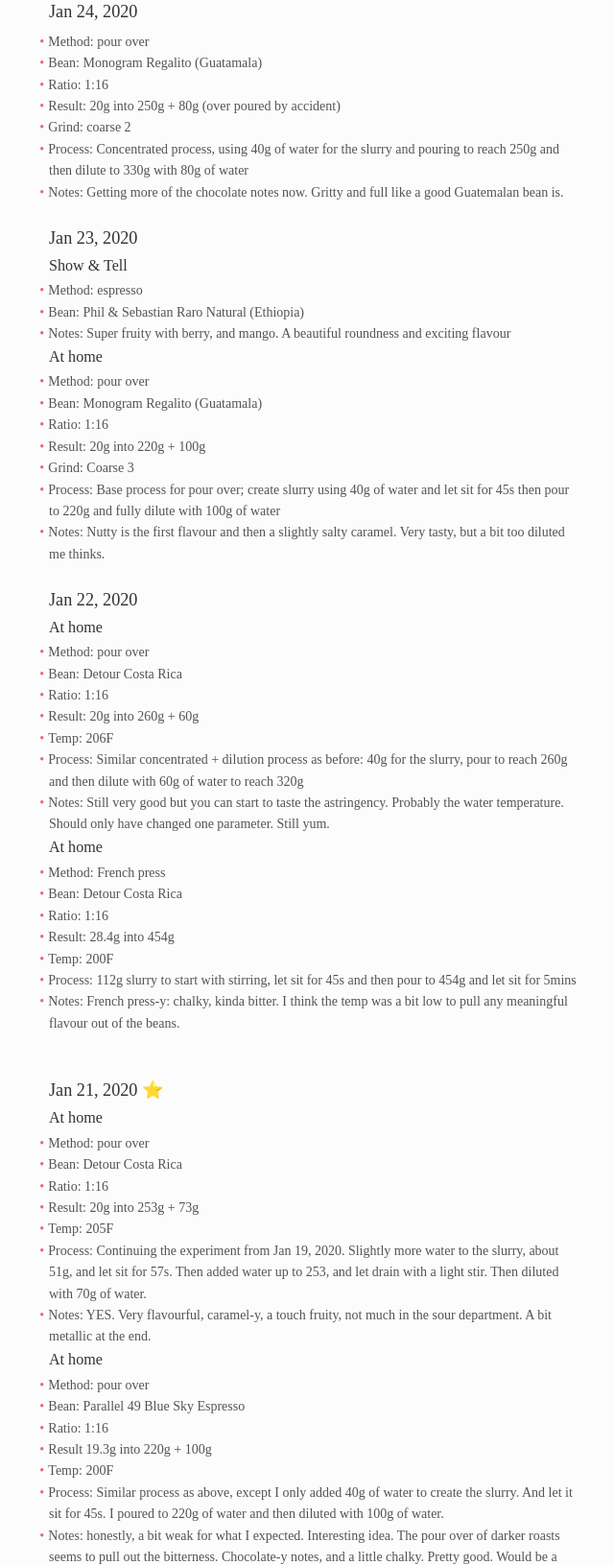
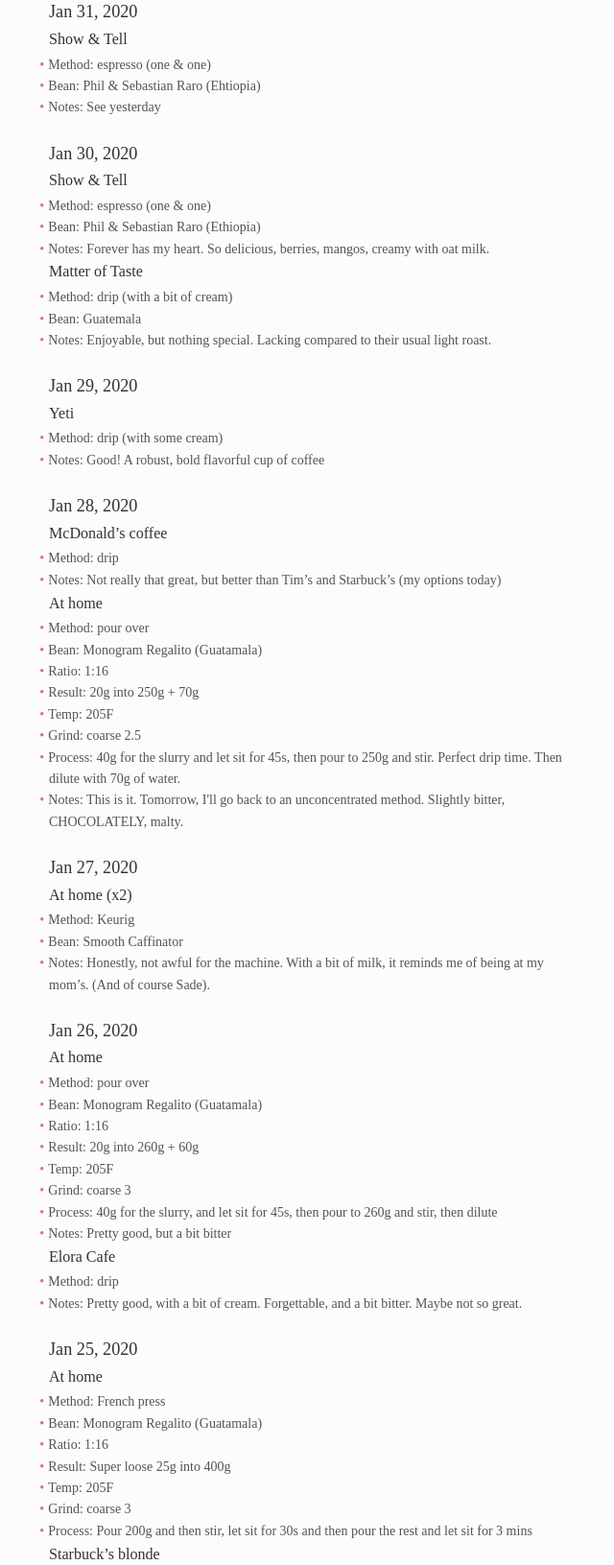
Before and after one commit to kingscott/coffee, a plain HTML site: page index.html in a window 1280 px wide. Shown: the part 304-1935 px from the top of the page at 96% size, without its empty margins (311-951 px from the left). Drawn offline with Linux system fonts and the light colour scheme.

Commit message:
New journal 31/01/2020

```diff
--- a/index.html
+++ b/index.html
@@ -5,8 +5,8 @@
         <meta charset="utf-8" />
         <meta name="viewport" content="width=device-width, initial-scale=1">
         <meta name="created" content="2020-01-03T11:31:28-0500"/>
-        <meta name="modified" content="2020-01-24T10:11:54-0500"/>
-        <meta name="tags" content="life/food/coffee, life, life/food"/>
+        <meta name="modified" content="2020-01-31T09:51:47-0500"/>
+        <meta name="tags" content="life/food/coffee, life/food, life"/>
         <meta name="last device" content="scott.king-mac2"/>
     </head>
     <body>
@@ -23,14 +23,106 @@
 </li><li>Storage: Fellow Atmos
 </li></ul>
 <br>
+<h2>Jan 31, 2020</h2>
+<h3>Show & Tell</h3>
+<ul><li>Method: espresso (one & one)
+</li><li>Bean: Phil & Sebastian Raro (Ehtiopia)
+</li><li>Notes: See yesterday
+</li></ul>
+<br>
+<h2>Jan 30, 2020</h2>
+<h3>Show & Tell</h3>
+<ul><li>Method: espresso (one & one)
+</li><li>Bean: Phil & Sebastian Raro (Ethiopia)
+</li><li>Notes: Forever has my heart. So delicious, berries, mangos, creamy with oat milk.
+</li></ul>
+<h3>Matter of Taste</h3>
+<ul><li>Method: drip (with a bit of cream)
+</li><li>Bean: Guatemala
+</li><li>Notes: Enjoyable, but nothing special. Lacking compared to their usual light roast.
+</li></ul>
+<br>
+<h2>Jan 29, 2020</h2>
+<h3>Yeti</h3>
+<ul><li>Method: drip (with some cream)
+</li><li>Notes: Good! A robust, bold flavorful cup of coffee
+</li></ul>
+<br>
+<h2>Jan 28, 2020</h2>
+<h3>McDonald’s coffee</h3>
+<ul><li>Method: drip
+</li><li>Notes: Not really that great, but better than Tim’s and Starbuck’s (my options today)
+</li></ul>
+<h3>At home</h3>
+<ul><li>Method: pour over
+</li><li>Bean: Monogram Regalito (Guatamala)
+</li><li>Ratio: 1:16
+</li><li>Result: 20g into 250g + 70g
+</li><li>Temp: 205F
+</li><li>Grind: coarse 2.5
+</li><li>Process: 40g for the slurry and let sit for 45s, then pour to 250g and stir. Perfect drip time. Then dilute with 70g of water.
+</li><li>Notes: This is it. Tomorrow, I'll go back to an unconcentrated method. Slightly bitter, CHOCOLATELY, malty.
+</li></ul>
+<br>
+<h2>Jan 27, 2020</h2>
+<h3>At home (x2)</h3>
+<ul><li>Method: Keurig
+</li><li>Bean: Smooth Caffinator
+</li><li>Notes: Honestly, not awful for the machine. With a bit of milk, it reminds me of being at my mom’s. (And of course Sade).
+</li></ul>
+<br>
+<h2>Jan 26, 2020</h2>
+<h3>At home</h3>
+<ul><li>Method: pour over
+</li><li>Bean: Monogram Regalito (Guatamala)
+</li><li>Ratio: 1:16
+</li><li>Result: 20g into 260g + 60g
+</li><li>Temp: 205F
+</li><li>Grind: coarse 3
+</li><li>Process: 40g for the slurry, and let sit for 45s, then pour to 260g and stir, then dilute
+</li><li>Notes: Pretty good, but a bit bitter
+</li></ul>
+<h3>Elora Cafe</h3>
+<ul><li>Method: drip
+</li><li>Notes: Pretty good, with a bit of cream. Forgettable, and a bit bitter. Maybe not so great.
+</li></ul>
+<br>
+<h2>Jan 25, 2020</h2>
+<h3>At home</h3>
+<ul><li>Method: French press
+</li><li>Bean: Monogram Regalito (Guatamala)
+</li><li>Ratio: 1:16
+</li><li>Result: Super loose 25g into 400g
+</li><li>Temp: 205F
+</li><li>Grind: coarse 3
+</li><li>Process: Pour 200g and then stir, let sit for 30s and then pour the rest and let sit for 3 mins
+</li></ul>
+<h3>Starbuck’s blonde</h3>
+<ul><li>Method: drip
+</li><li>Bean: Blonde roast
+</li><li>Notes: Kinda burnt and bitter for a blonde
+</li></ul>
+<br>
 <h2>Jan 24, 2020</h2>
+<h3>At home</h3>
 <ul><li>Method: pour over
 </li><li>Bean: Monogram Regalito (Guatamala)
 </li><li>Ratio: 1:16
 </li><li>Result: 20g into 250g + 80g (over poured by accident)
+</li><li>Temp: 205F
 </li><li>Grind: coarse 2
 </li><li>Process: Concentrated process, using 40g of water for the slurry and pouring to reach 250g and then dilute to 330g with 80g of water
 </li><li>Notes: Getting more of the chocolate notes now. Gritty and full like a good Guatemalan bean is.
+</li></ul>
+<h3>At home</h3>
+<ul><li>Method: pour over
+</li><li>Bean: Monogram Regalito (Guatemala)
+</li><li>Ratio: 1:16
+</li><li>Result: 20g into 240g + 80g
+</li><li>Temp: 205F
+</li><li>Grind: coarse 1
+</li><li>Process: Same as before
+</li><li>Notes: Alright. The grind came through as a little bitter and astringent. Mostly nutty flavour.
 </li></ul>
 <br>
 <h2>Jan 23, 2020</h2>
@@ -44,6 +136,7 @@
 </li><li>Bean: Monogram Regalito (Guatamala)
 </li><li>Ratio: 1:16
 </li><li>Result: 20g into 220g + 100g
+</li><li>Temp: 205F
 </li><li>Grind: Coarse 3
 </li><li>Process: Base process for pour over; create slurry using 40g of water and let sit for 45s then pour to 220g and fully dilute with 100g of water
 </li><li>Notes: Nutty is the first flavour and then a slightly salty caramel. Very tasty, but a bit too diluted me thinks.
```
